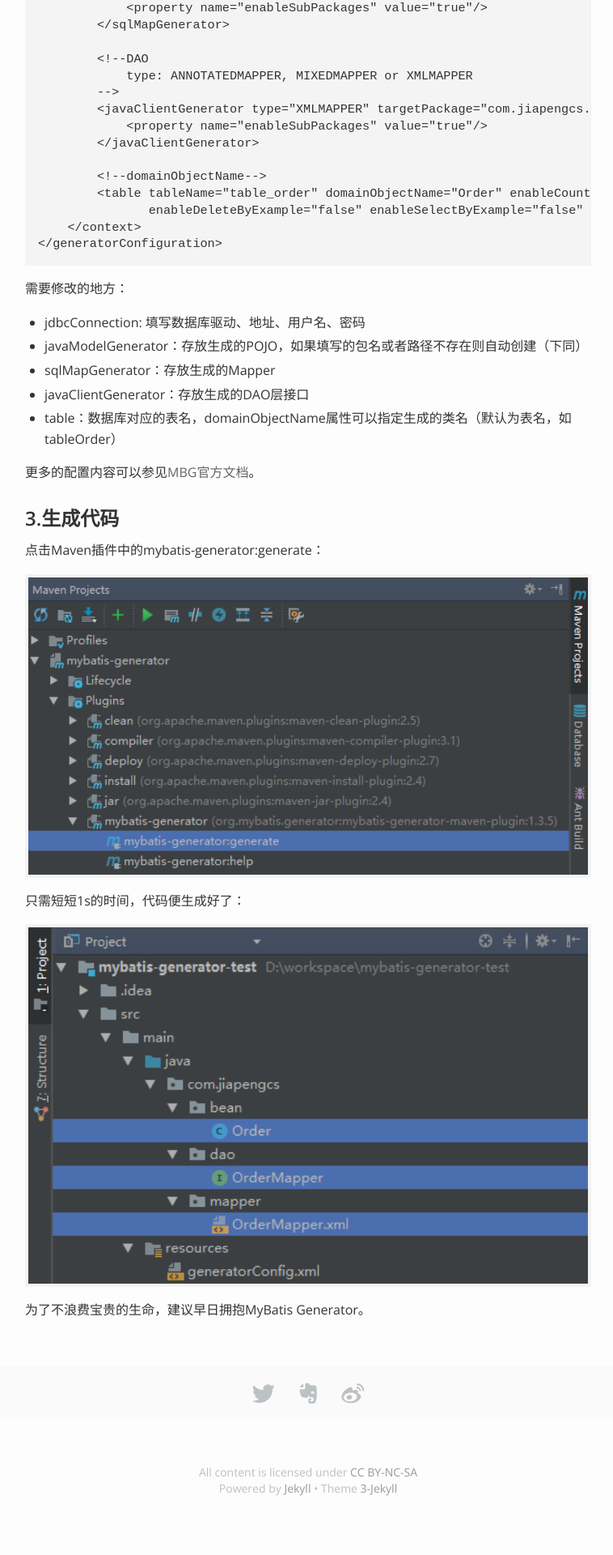
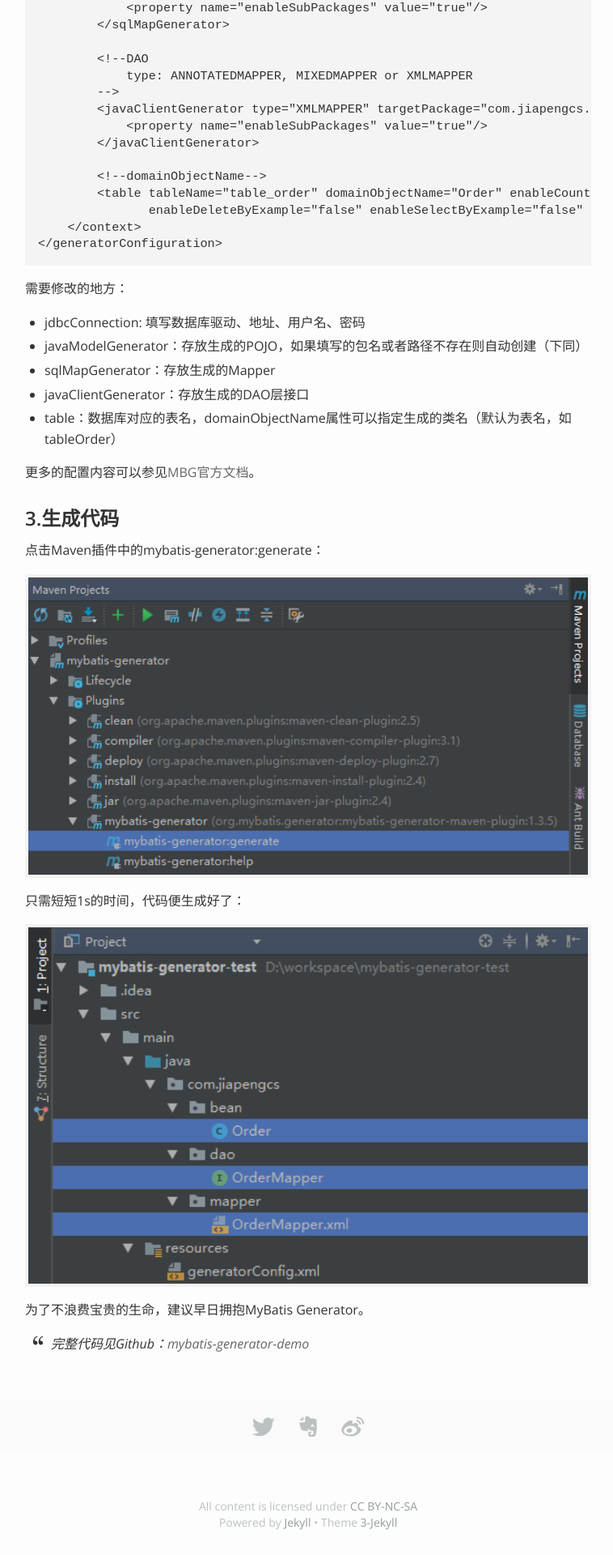
Before and after one commit to Kr0c/Kr0c.github.io, a Jekyll site: the page built from _posts/2017-09-04-mybatis-generator.markdown, in a window 1280 px wide. Shown: the part 1912-3832 px from the top of the page at 81% size, without its empty margins (259-1017 px from the left). Built offline with Jekyll 4.4.1, drawn with Linux system fonts in a browser that asks for light colours; some web fonts are replaced; comment, search, counter and statistics services are not loaded.

Commit message:
modified the newest post

```diff
--- a/_posts/2017-09-04-mybatis-generator.markdown
+++ b/_posts/2017-09-04-mybatis-generator.markdown
@@ -114,3 +114,5 @@
 ![image](/images/mbg2.png)
 
 为了不浪费宝贵的生命，建议早日拥抱MyBatis Generator。
+
+> 完整代码见Github：[mybatis-generator-demo](https://github.com/jiapengcs/mybatis-generator-demo)
```
